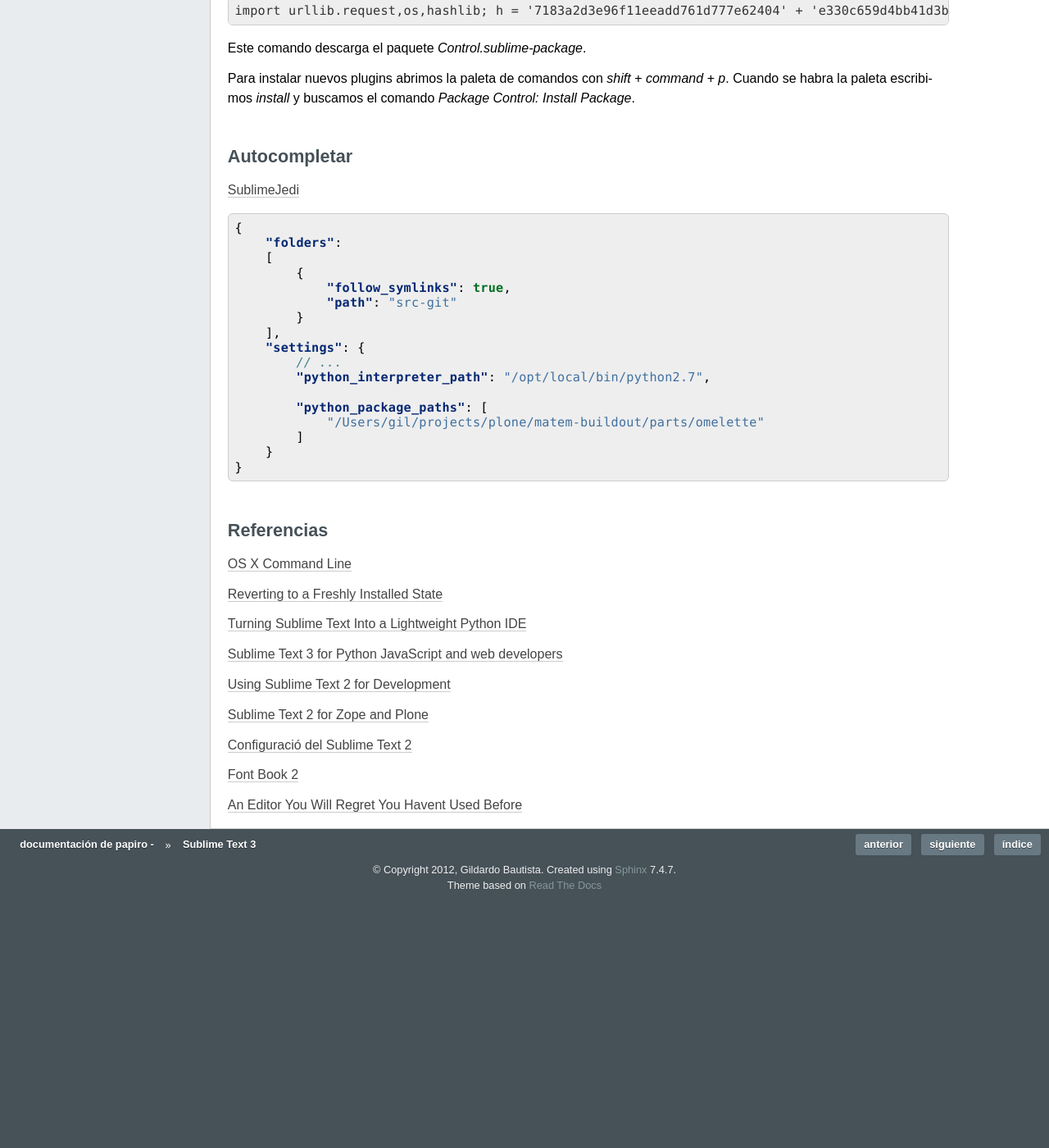
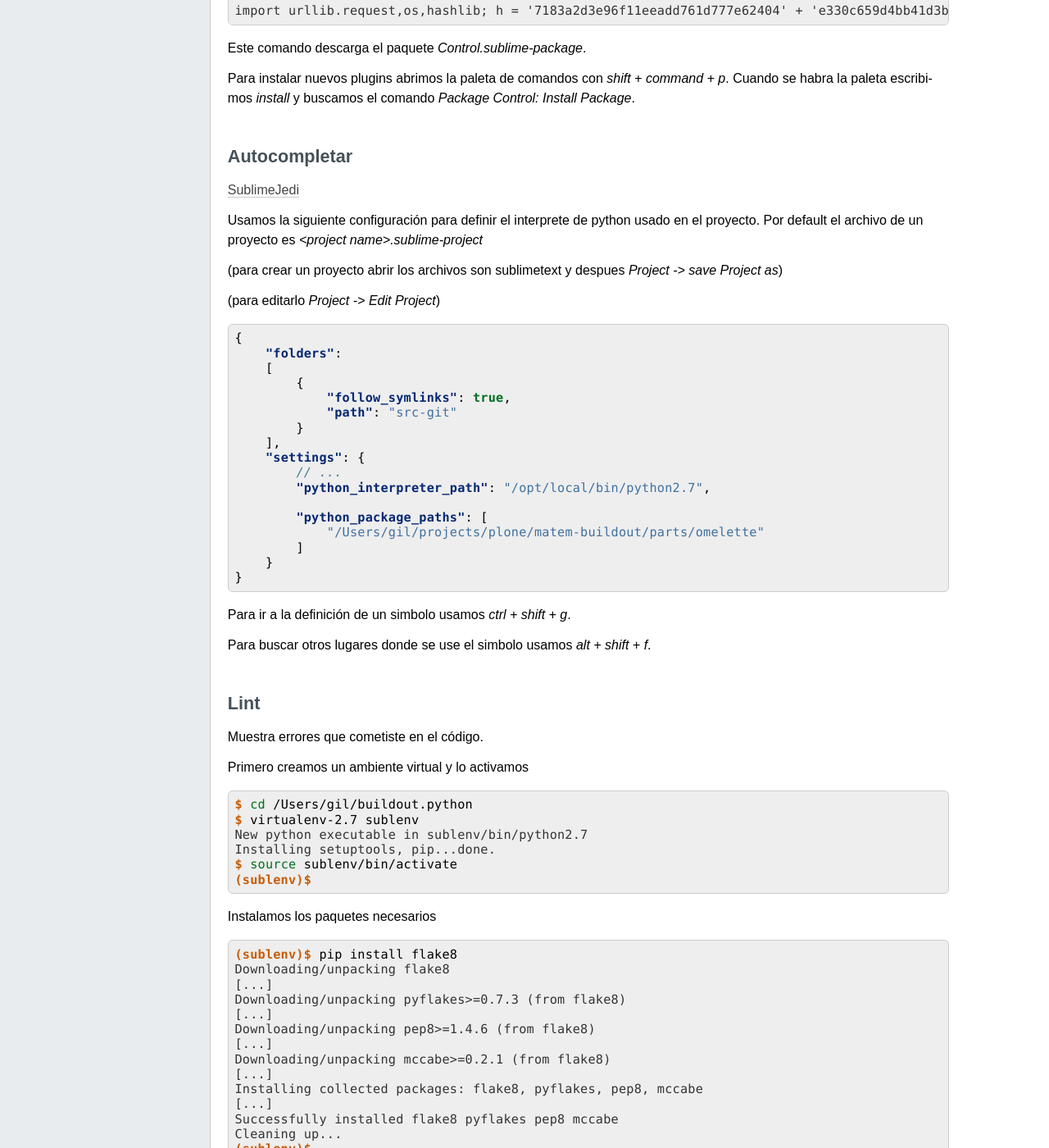
Before and after one commit to gil-cano/papiro, a Sphinx documentation site: the page built from source/sublimeText3.rst, in a window 1280 px wide and 1400 px high, scrolled down 967 px. Shown: the whole window at 82% size. Built offline with Sphinx 7.4.7, drawn with Linux system fonts in a browser that asks for light colours; the version number could not be read and is left out; before the commit the page ends 2082 px from its top, so only the background shows below that; some of the changed text lies outside the part shown.

Commit message:
add linter description

```diff
--- a/source/sublimeText3.rst
+++ b/source/sublimeText3.rst
@@ -39,7 +39,7 @@
         ],
         "tab_size": 4,
         "translate_tabs_to_spaces": true,
-        "trim_trailing_white_space_on_save": true,
+        // "trim_trailing_white_space_on_save": true,
         "use_tab_stops": true,
     }
 
@@ -62,6 +62,12 @@
 
 `SublimeJedi <https://github.com/srusskih/SublimeJEDI>`_
 
+Usamos la siguiente configuración para definir el interprete de python usado en el proyecto. Por default el archivo de un proyecto es *<project name>.sublime-project*
+
+(para crear un proyecto abrir los archivos son sublimetext y despues *Project -> save Project as*)
+
+(para editarlo *Project -> Edit Project*)
+
 .. code-block:: json
 
     {
@@ -81,6 +87,45 @@
             ]
         }
     }
+
+Para ir a la definición de un simbolo usamos *ctrl + shift + g*.
+
+Para buscar otros lugares donde se use el simbolo usamos *alt + shift + f*.
+
+Lint
+----
+Muestra errores que cometiste en el código.
+
+Primero creamos un ambiente virtual y lo activamos
+
+.. code-block:: console
+
+    $ cd /Users/gil/buildout.python
+    $ virtualenv-2.7 sublenv
+    New python executable in sublenv/bin/python2.7
+    Installing setuptools, pip...done.
+    $ source sublenv/bin/activate
+    (sublenv)$
+
+Instalamos los paquetes necesarios
+
+.. code-block:: console
+
+    (sublenv)$ pip install flake8
+    Downloading/unpacking flake8
+    [...]
+    Downloading/unpacking pyflakes>=0.7.3 (from flake8)
+    [...]
+    Downloading/unpacking pep8>=1.4.6 (from flake8)
+    [...]
+    Downloading/unpacking mccabe>=0.2.1 (from flake8)
+    [...]
+    Installing collected packages: flake8, pyflakes, pep8, mccabe
+    [...]
+    Successfully installed flake8 pyflakes pep8 mccabe
+    Cleaning up...
+    (sublenv)$
+
 
 
 Referencias
```
